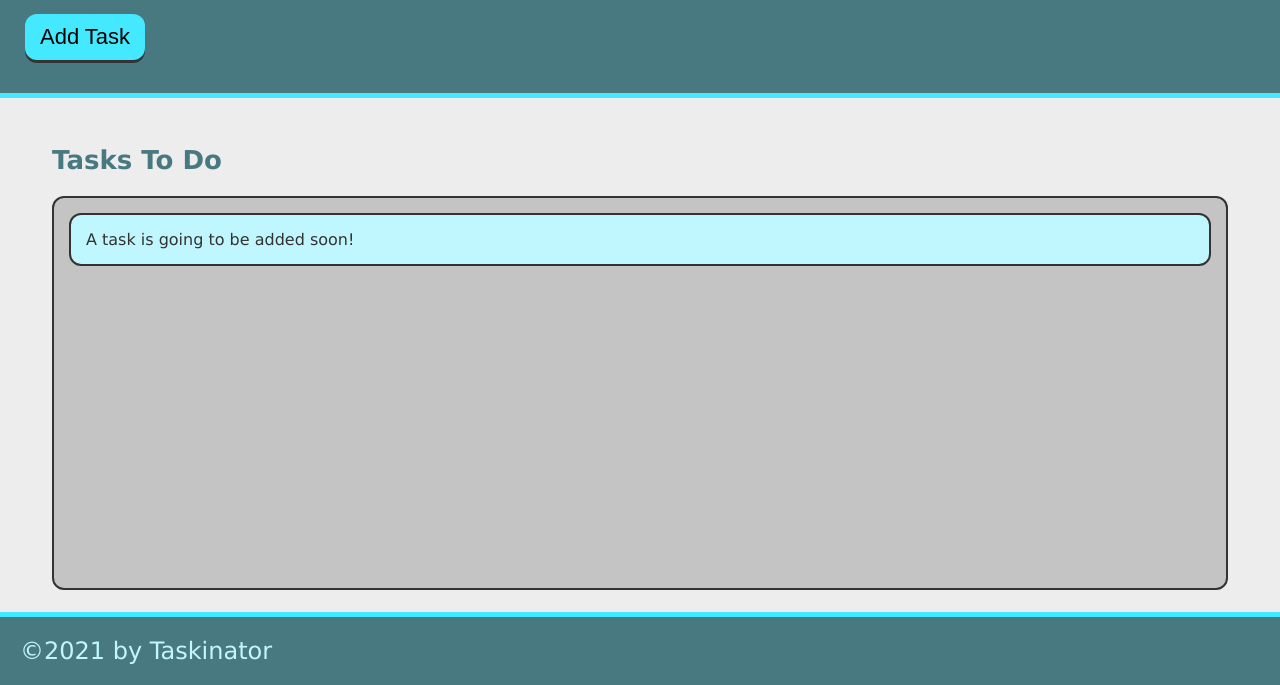
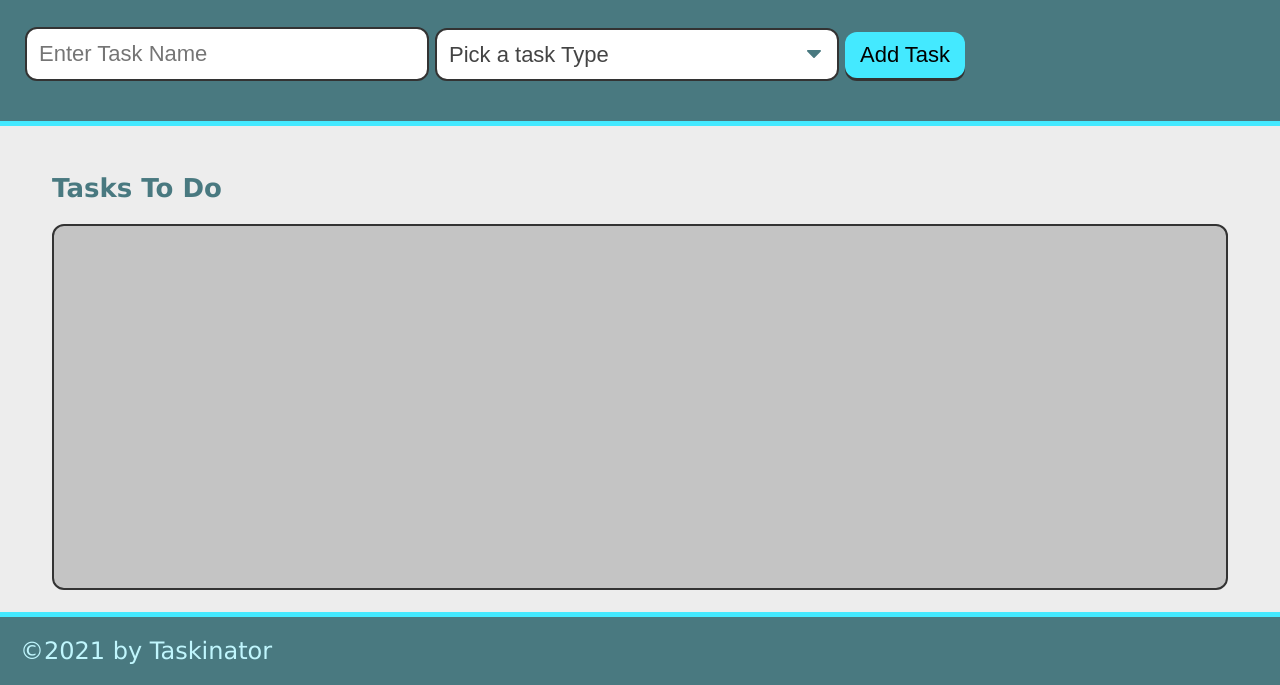
Before and after one commit to jidlebir/taskinator, a plain HTML site: page index.html in a window 1280 px wide. Shown: the part 115-800 px from the top of the page. Drawn offline with Linux system fonts and the light colour scheme.

Commit message:
added form

```diff
--- a/assets/js/script.js
+++ b/assets/js/script.js
@@ -1,11 +1,14 @@
-var buttonEl = document.querySelector("#save-task");
+var formEl = document.querySelector("#task-form");
 var tasksToDoEl = document.querySelector("#tasks-to-do");
 
 var createTaskHandler = function(){
+    event.preventDefault();
+
     var listItemEl = document.createElement("li");
     listItemEl.className ="task-item";
     listItemEl.textContent = "This is a new Task.";
     tasksToDoEl.appendChild(listItemEl);
+
 }
 
-buttonEl.addEventListener("click", createTaskHandler);
+formEl.addEventListener("submit", createTaskHandler);
--- a/index.html
+++ b/index.html
@@ -11,13 +11,29 @@
         <header>
             <h1 class="page-title">Taskinator</h1>
             <p>Click the button below to add a new task!</p>
-            <button class="btn" id="save-task">Add Task</button>
+
+            <form id="task-form">
+                <div class="form-group">
+                    <input type="text" name="task-name" placeholder="Enter Task Name"/>
+                </div>
+                <div class="form-group">
+                    <select name="task-type" class="select-dropdown">
+                        <option value="" disabled selected>Pick a task Type</option>
+                        <option value="Print">Print</option>
+                        <option value="Web">Web</option>
+                        <option value="Mobile">Mobile</option>
+                    </select>
+                </div>
+                <div class="form-group">
+                    <button class="btn" id="save-task" type="submit">Add Task</button>
+                </div>
+            </form>
         </header>
         <main class="page-content">
             <section class="task-list-wrapper">
                 <h2 class="list-title">Tasks To Do</h2>
                 <ul class="task-list" id="tasks-to-do">
-                        <li class="task-item">A task is going to be added soon!</li>
+
                 </ul>
             </section>
 
```
